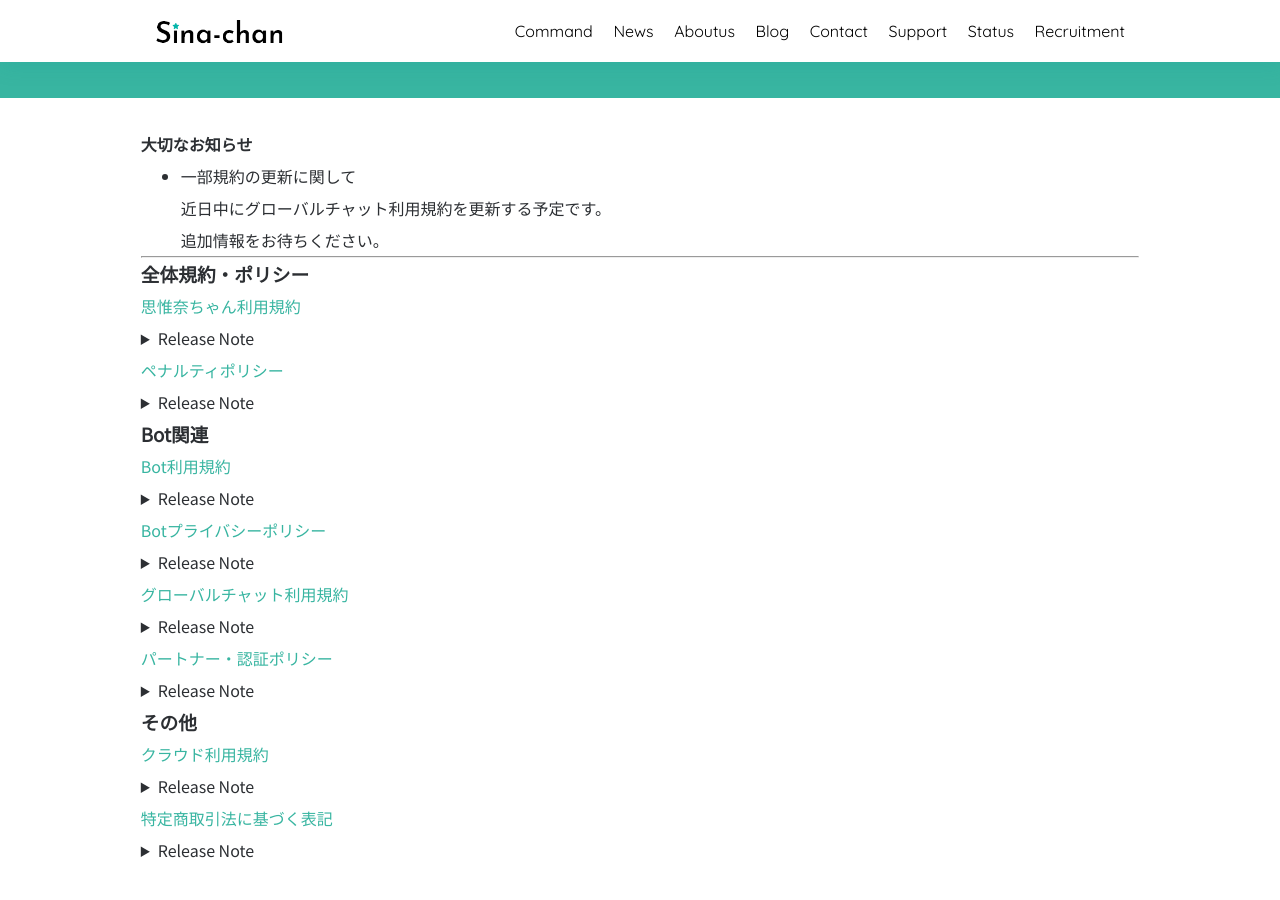
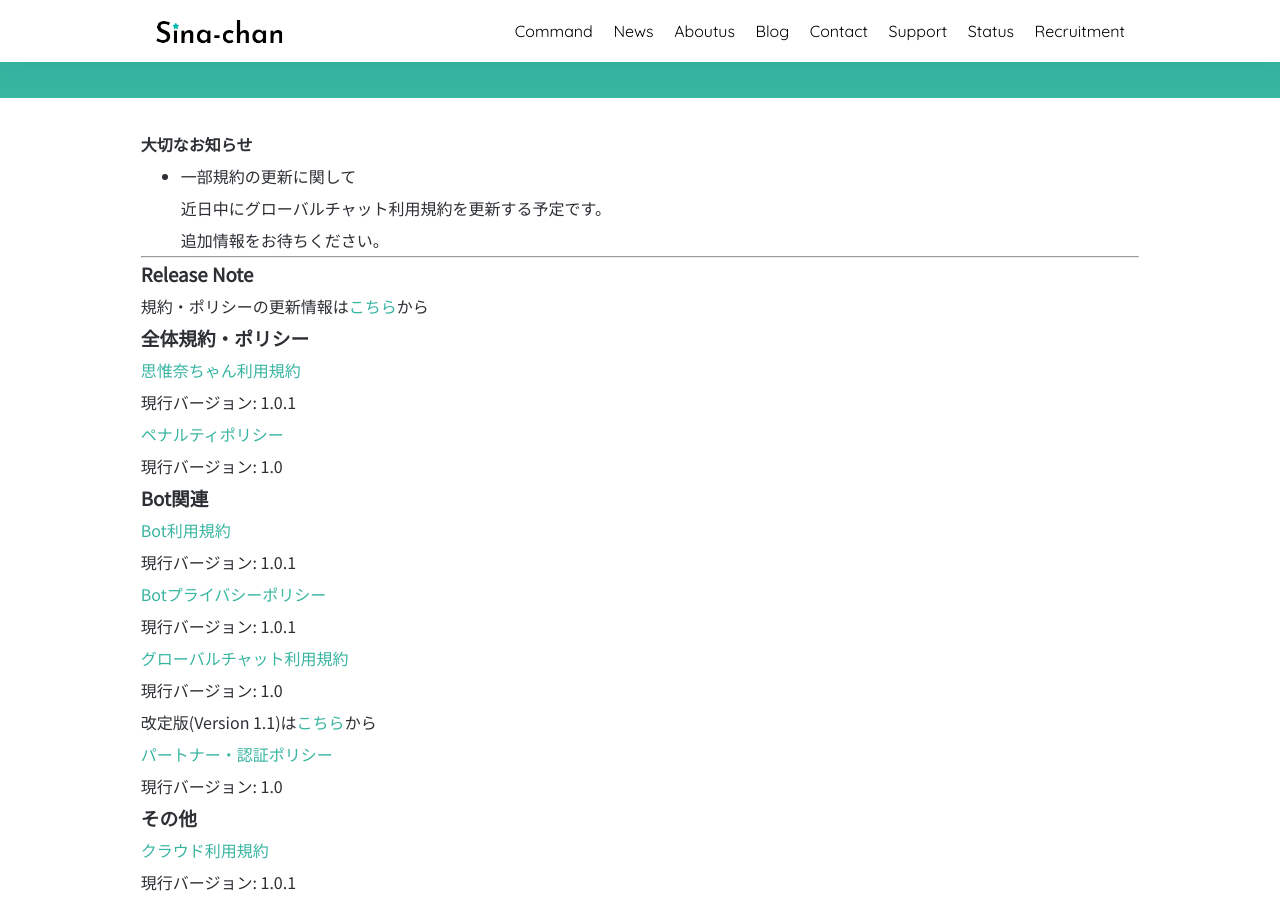
Before and after one commit to SinaKitagami/sinakitagami.github.io, a Jekyll site: the page built from legal.md, in a window 1280 px wide and 900 px high, scrolled down 204 px. Built offline with Jekyll 4.4.1, drawn with Linux system fonts in a browser that asks for light colours; nearby versions of some CDN libraries; a script that is not in the unit is left out.

Commit message:
一旦update(未チェック)

```diff
--- a/legal.md
+++ b/legal.md
@@ -17,57 +17,36 @@ date: 2023より
 
 ---
 
+### Release Note
+規約・ポリシーの更新情報は<a href="{{site.url}}/legal/release-note" class="a-orange">こちら</a>から
+
 ### 全体規約・ポリシー
 
 <a href="{{site.url}}/legal/tos" class="a-orange">思惟奈ちゃん利用規約</a><br>
-<details><summary>Release Note</summary>
-
-Version 1.0(2023/5/14) 初期リリース
-</details>
+現行バージョン: 1.0.1
 
 <a href="{{site.url}}/legal/penalty" class="a-orange">ペナルティポリシー</a><br>
-<details><summary>Release Note</summary>
-
-Version 1.0.1(2023/6/24) ペナルティの通知の方法に関して追記<br>
-Version 1.0(2023/5/14) 初期リリース
-</details>
+現行バージョン: 1.0
 
 ### Bot関連
 
 <a href="{{site.url}}/legal/bot-tos" class="a-orange">Bot利用規約</a><br>
-<details><summary>Release Note</summary>
-
-Version 1.0(2023/5/14) 初期リリース
-</details>
+現行バージョン: 1.0.1
 
 <a href="{{site.url}}/legal/bot-privacy-policy" class="a-orange">Botプライバシーポリシー</a><br>
-<details><summary>Release Note</summary>
-
-Version 1.0(2023/5/14) 初期リリース
-</details>
+現行バージョン: 1.0.1
 
 <a href="{{site.url}}/legal/gchat-tos" class="a-orange">グローバルチャット利用規約</a><br>
-<details><summary>Release Note</summary>
-
-Version 1.0(2023/5/14) 初期リリース
-</details>
+現行バージョン: 1.0<br>
+改定版(Version 1.1)は<a href="{{site.url}}/legal/new-gchat-tos" class="a-orange">こちら</a>から
 
 <a href="{{site.url}}/legal/partner-verify" class="a-orange">パートナー・認証ポリシー</a><br>
-<details><summary>Release Note</summary>
-
-Version 1.0(2023/5/14) 初期リリース
-</details>
+現行バージョン: 1.0
 
 ### その他
 
 <a href="{{site.url}}/legal/cloud-tos" class="a-orange">クラウド利用規約</a><br>
-<details><summary>Release Note</summary>
-
-Version 1.0(2023/5/14) 初期リリース
-</details>
+現行バージョン: 1.0.1
 
 <a href="{{site.url}}/legal/tradelaw" class="a-orange">特定商取引法に基づく表記</a>
-<details><summary>Release Note</summary>
-
-Version 1.0(2023/5/14) 初期リリース
-</details>
+現行バージョン: 1.0.1
```
Also changed, not shown: _posts/legal/2023-05-14-bot-tos.md (deleted, +0 -26 lines), _posts/legal/2023-06-28-bot-privacy-policy.md (renamed from _posts/legal/2023-05-14-bot-privacy-policy.md, +3 -3 lines), _posts/legal/2023-06-28-bot-tos.md (added, +26 -0 lines), _posts/legal/2023-06-28-cloud-tos.md (renamed from _posts/legal/2023-05-14-cloud-tos.md, +3 -3 lines), _posts/legal/2023-06-28-new-gchat-tos.md (renamed from _posts/legal/2023-06-23-gchat-tos-2.md, +3 -4 lines), _posts/legal/2023-06-28-release-note.md (added, +75 -0 lines), _posts/legal/2023-06-28-tos.md (renamed from _posts/legal/2023-05-14-tos.md, +9 -7 lines), _posts/legal/2023-06-28-tradelaw.md (renamed from _posts/legal/2023-05-14-tradelaw.md, +0 -2 lines), _posts/important-news/2023-06-28-legal-update.md (added).
